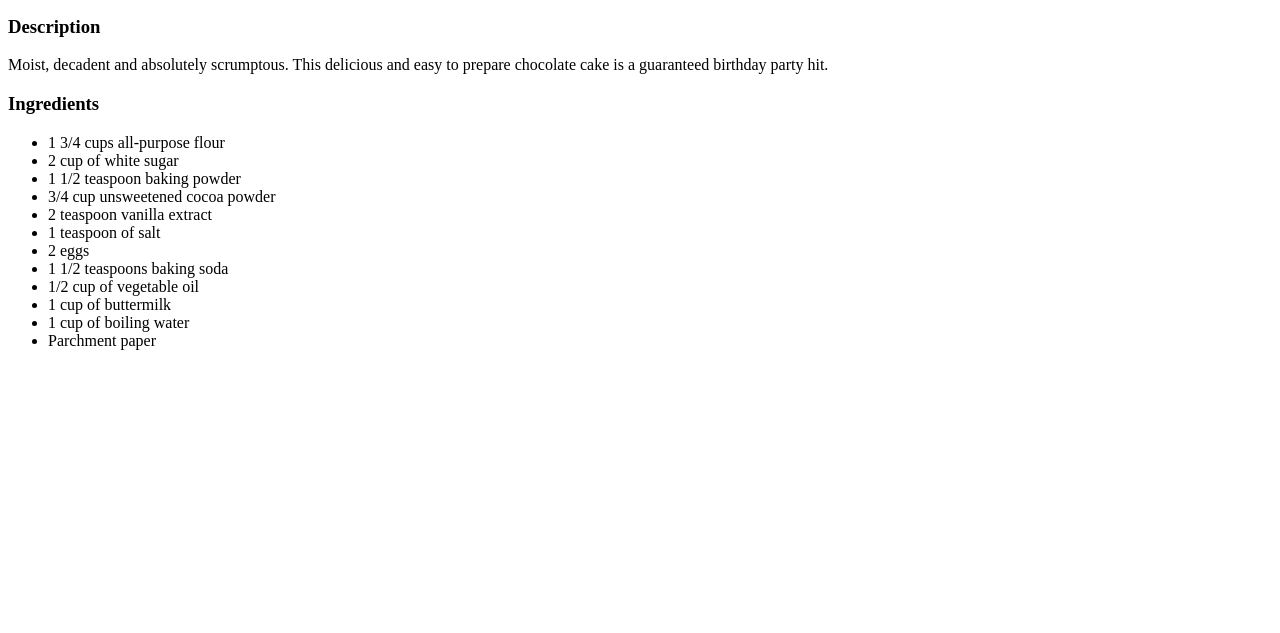
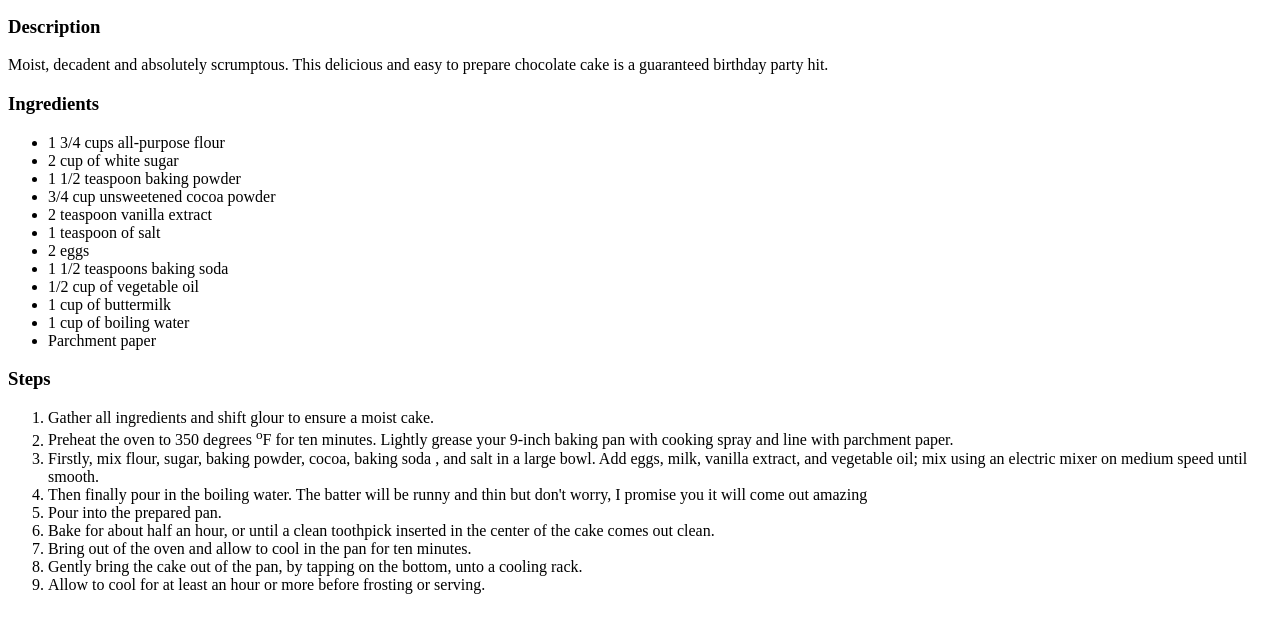
Before and after one commit to justcoding25/odin-recipes, a plain HTML site: page recipes/chocolate-cake.html in a window 1280 px wide. Shown: the part 101-734 px from the top of the page. Drawn offline with Linux system fonts and the light colour scheme.

Commit message:
Add steps of preparation on chocolate cake page

```diff
--- a/recipes/chocolate-cake.html
+++ b/recipes/chocolate-cake.html
@@ -25,5 +25,18 @@
         <li>1 cup of boiling water</li>
         <li>Parchment paper</li>
     </ul>
+    <h3>Steps</h3>
+    <ol>
+        <li>Gather all ingredients and shift glour to ensure a moist cake.</li>
+        <li>Preheat the oven to 350 degrees <sup>o</sup>F for ten minutes. Lightly grease your 9-inch baking
+            pan with cooking spray and line with parchment paper.</li>
+        <li>Firstly, mix flour, sugar, baking powder, cocoa, baking soda , and salt in a large bowl. Add eggs, milk, vanilla extract, and vegetable oil; mix using an electric mixer on medium speed until smooth.
+        <li>Then finally pour in the boiling water. The batter will be runny and thin but don't worry, I promise you it will come out amazing</li>
+        <li>Pour into the prepared pan. </li>
+        <li>Bake for about half an hour, or until a clean toothpick inserted in the center of the cake comes out clean. </li>
+        <li>Bring out of the oven and allow to cool in the pan for ten minutes.</li>
+        <li>Gently bring the cake out of the pan, by tapping on the bottom, unto a cooling rack.</li>
+        <li>Allow to cool for at least an hour or more before frosting or serving.</li>
+    </ol>
 </body>
 </html>
```
